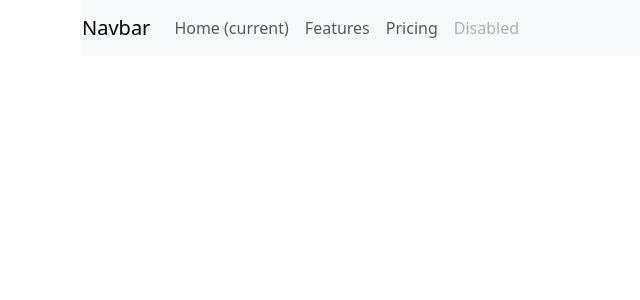
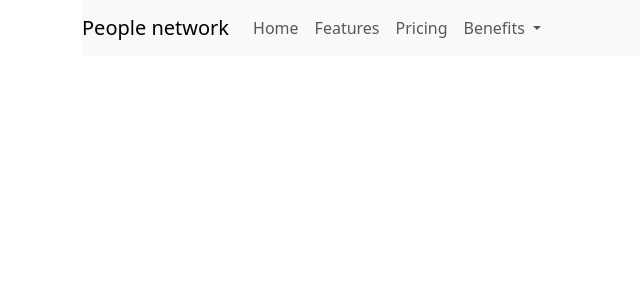
Before and after one commit to gmalheiro/social-network, an Angular app: page / in a window 1280 px wide. Shown: the top 300 px of the page, without its empty margins (0-640 px from the left). Built offline with nearby package versions, Linux system fonts and the light colour scheme.

Commit message:
header component update

```diff
--- a/src/app/components/header/header.component.html
+++ b/src/app/components/header/header.component.html
@@ -1,12 +1,12 @@
 <nav class="navbar navbar-expand-lg navbar-light bg-light">
-    <a class="navbar-brand" href="#">Navbar</a>
+    <a class="navbar-brand" href="#">People network</a>
     <button class="navbar-toggler" type="button" data-toggle="collapse" data-target="#navbarNav" aria-controls="navbarNav" aria-expanded="false" aria-label="Toggle navigation">
       <span class="navbar-toggler-icon"></span>
     </button>
     <div class="collapse navbar-collapse" id="navbarNav">
       <ul class="navbar-nav">
         <li class="nav-item active">
-          <a class="nav-link" href="#">Home <span class="sr-only">(current)</span></a>
+          <a class="nav-link" href="#">Home</a>
         </li>
         <li class="nav-item">
           <a class="nav-link" href="#">Features</a>
@@ -14,8 +14,15 @@
         <li class="nav-item">
           <a class="nav-link" href="#">Pricing</a>
         </li>
-        <li class="nav-item">
-          <a class="nav-link disabled" href="#">Disabled</a>
+        <li class="nav-item dropdown">
+          <a class="nav-link dropdown-toggle" href="#" id="navbarDropdownMenuLink" role="button" data-toggle="dropdown" aria-haspopup="true" aria-expanded="false">
+            Benefits
+          </a>
+          <div class="dropdown-menu" aria-labelledby="navbarDropdownMenuLink">
+            <a class="dropdown-item" href="#">Action</a>
+            <a class="dropdown-item" href="#">Another action</a>
+            <a class="dropdown-item" href="#">Something else here</a>
+          </div>
         </li>
       </ul>
     </div>
--- a/src/app/components/header/header.component.ts
+++ b/src/app/components/header/header.component.ts
@@ -3,7 +3,7 @@ import { Component } from '@angular/core';
 @Component({
   selector: 'app-header',
   templateUrl: './header.component.html',
-  styleUrls: ['./header.component.css']
+  styleUrls: ['./header.component.css','../../../../node_modules/bootstrap/dist/css/bootstrap.min.css']
 })
 export class HeaderComponent {
 
```
